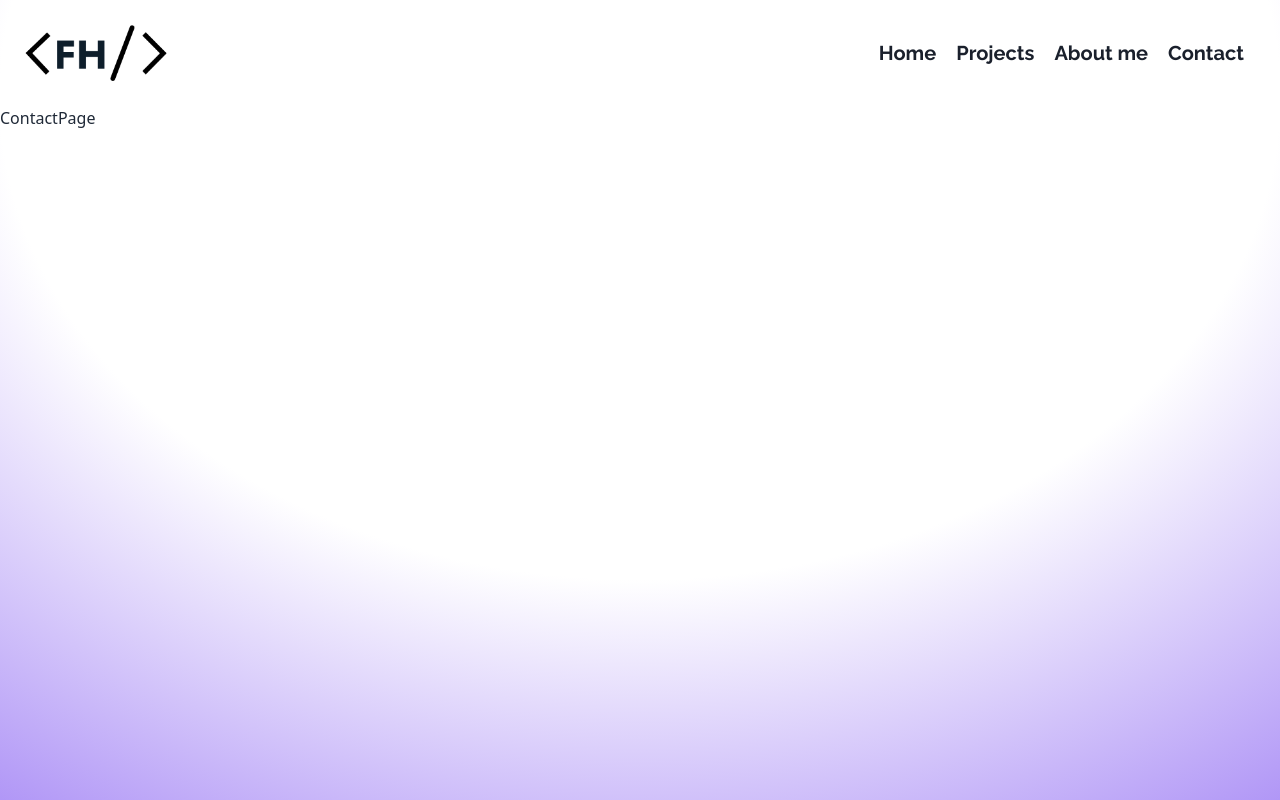
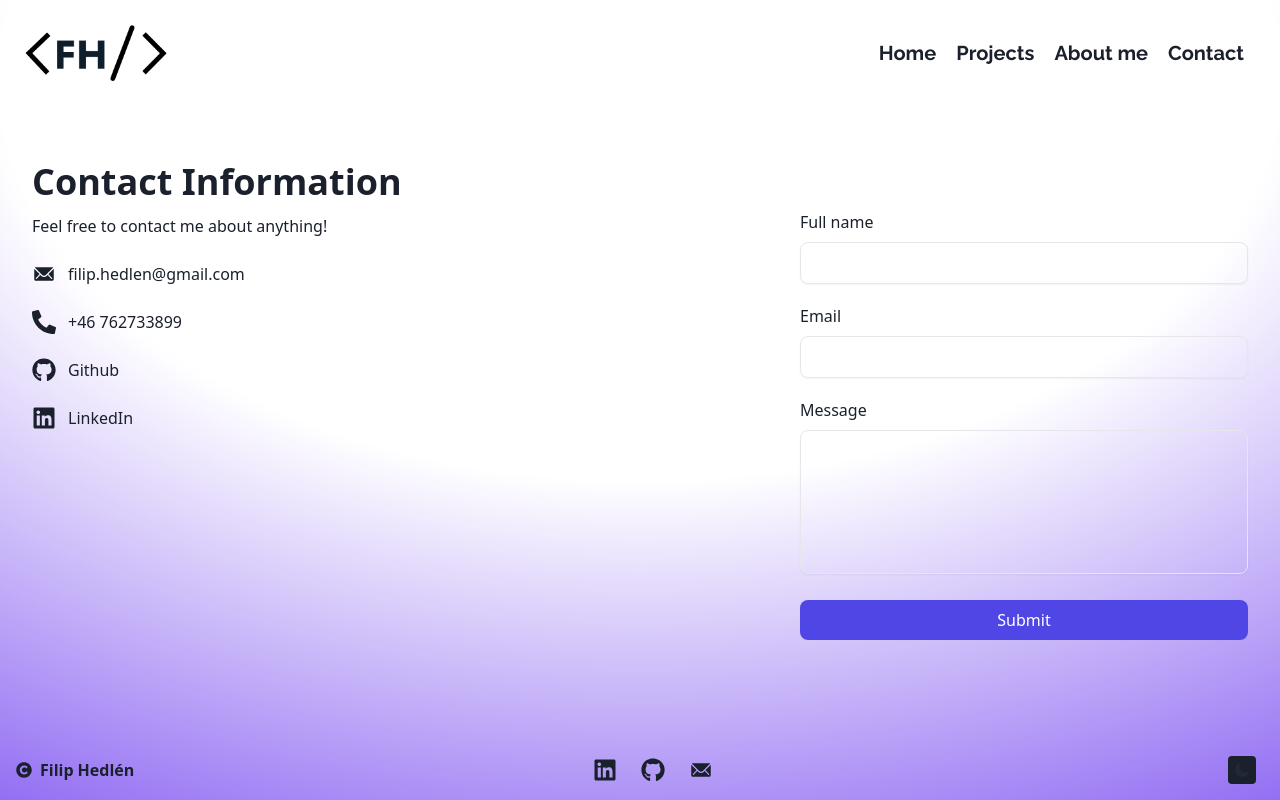
Before and after one commit to FilipHedlen/Portfolio-new, a React (Vite) app in the folder Portfolio-new/: page /contact in a window 1280 px wide. Shown: the top 800 px of the page. Built offline with nearby package versions, Linux system fonts and the light colour scheme.

Commit message:
Start to contact page/section

```diff
--- /dev/null
+++ b/Portfolio-new/src/components/Contact/ContactSection.tsx
@@ -0,0 +1,124 @@
+import { FaGithub, FaLinkedin, FaPhoneAlt } from "react-icons/fa"
+import { IoIosMail } from "react-icons/io"
+
+export const ContactSection = () => {
+    const contactMethods = [
+			{
+        icon:
+          <a
+            href="mailto:filip.hedlen@gmail.com"
+            target="_blank"
+            rel="noopener noreferrer"
+          >
+            <IoIosMail className="text-dark-grey dark:text-light-grey text-2xl hover:text-primary-light-hover hover:dark:text-primary-dark-hover" />
+          </a>
+        ,
+        contact:
+          "filip.hedlen@gmail.com"
+      },
+      {
+        icon:
+          <FaPhoneAlt className="text-dark-grey dark:text-light-grey text-2xl hover:text-primary-light-hover hover:dark:text-primary-dark-hover" />
+        ,
+        contact:
+          "+46 762733899"
+      },
+			{
+				icon:
+					<a
+						href="https://github.com/FilipHedlen"
+						target="_blank"
+						rel="noopener noreferrer"
+					>
+						<FaGithub className="text-dark-grey dark:text-light-grey text-2xl hover:text-primary-light-hover hover:dark:text-primary-dark-hover" />
+					</a>
+				,
+				contact:
+				"Github"
+			},
+			{
+				icon:
+					<a
+						href="https://www.linkedin.com/in/filip-hedl%C3%A9n-04b489252/"
+						target="_blank"
+						rel="noopener noreferrer"
+					>
+						<FaLinkedin className="text-dark-grey dark:text-light-grey text-2xl hover:text-primary-light-hover hover:dark:text-primary-dark-hover" />
+					</a>
+				,
+				contact:
+					"LinkedIn"
+			}
+
+
+    ]
+
+    return (
+        <main className="py-14">
+            <div className="max-w-screen-xl mx-auto px-4 text-dark-grey dark:text-light-grey md:px-8">
+                <div className="max-w-lg mx-auto gap-12 justify-between lg:flex lg:max-w-none">
+                    <div className="max-w-lg space-y-3">
+                        <p className="text-dark-grey dark:text-light-grey text-3xl font-semibold sm:text-4xl">
+                            Contact Information
+                        </p>
+                        <p>
+                            Feel free to contact me about anything!
+                        </p>
+                        <div>
+                            <ul className="mt-6 flex flex-col flex-wrap gap-y-6">
+                                {
+                                    contactMethods.map((item, idx) => (
+                                        <li key={idx} className="flex items-center gap-x-3">
+                                            <div>
+                                                {item.icon}
+                                            </div>
+                                            <p>{item.contact}</p>
+                                        </li>
+                                    ))
+                                }
+                            </ul>
+                        </div>
+                    </div>
+                    <div className="flex-1 mt-12 sm:max-w-lg lg:max-w-md">
+                        <form
+                            onSubmit={(e) => e.preventDefault()}
+                            className="space-y-5"
+                        >
+                            <div>
+                                <label className="font-medium">
+                                    Full name
+                                </label>
+                                <input
+                                    type="text"
+                                    required
+                                    className="w-full mt-2 px-3 py-2 text-gray-500 bg-transparent outline-none border focus:border-indigo-600 shadow-sm rounded-lg"
+                                />
+                            </div>
+                            <div>
+                                <label className="font-medium">
+                                    Email
+                                </label>
+                                <input
+                                    type="email"
+                                    required
+                                    className="w-full mt-2 px-3 py-2 text-gray-500 bg-transparent outline-none border focus:border-indigo-600 shadow-sm rounded-lg"
+                                />
+                            </div>
+                            <div>
+                                <label className="font-medium">
+                                    Message
+                                </label>
+                                <textarea required className="w-full mt-2 h-36 px-3 py-2 resize-none appearance-none bg-transparent outline-none border focus:border-indigo-600 shadow-sm rounded-lg"></textarea>
+                            </div>
+                            <button
+                                className="w-full px-4 py-2 text-white font-medium bg-indigo-600 hover:bg-indigo-500 active:bg-indigo-600 rounded-lg duration-150"
+                            >
+                                Submit
+                            </button>
+                        </form>
+                    </div>
+                </div>
+            </div>
+        </main>
+    )
+}
--- a/Portfolio-new/src/pages/Contact/ContactPage.tsx
+++ b/Portfolio-new/src/pages/Contact/ContactPage.tsx
@@ -1,8 +1,8 @@
-import React from 'react'
+import { ContactSection } from '../../components/Contact/ContactSection'
 
 const ContactPage = () => {
   return (
-    <div className='min-h-screen'>ContactPage</div>
+    <ContactSection />
   )
 }
 
```
